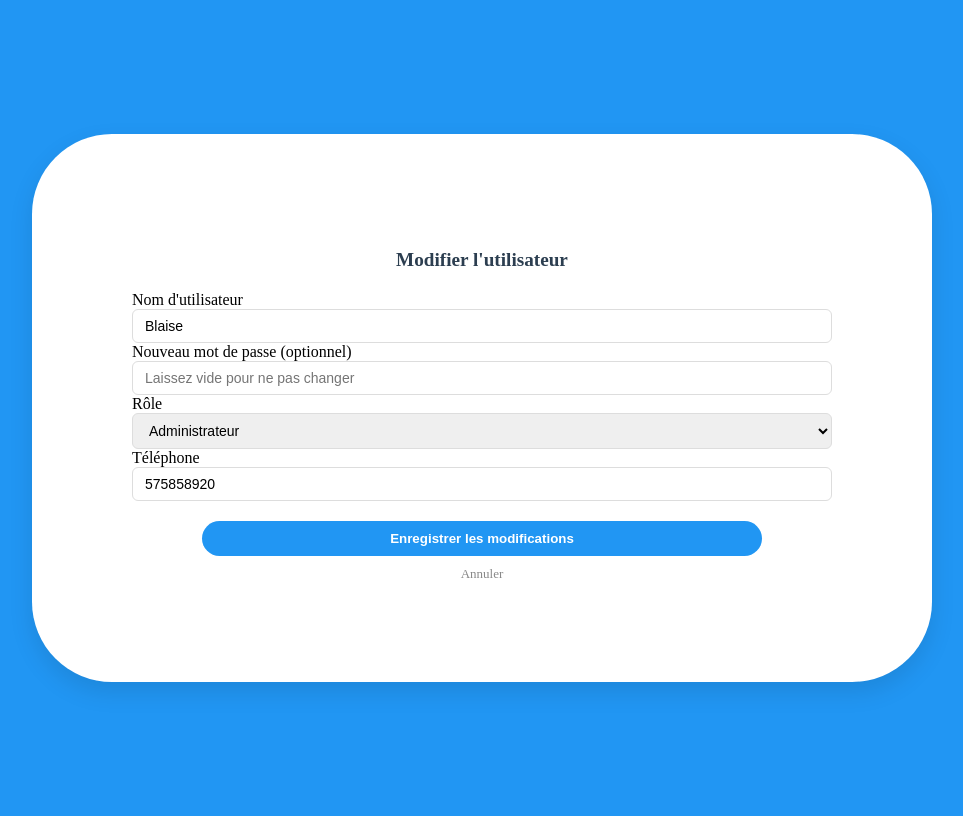
After one commit to Neilzus226/Gestion_de_Restaurant, a Django app: page /utilisateurs/utilisateurs/utilisateur/Modifier/7/ in a window 1280 px wide. The commit adds this page. Shown: the whole page, without its empty margins (158-1121 px from the left). Run offline with Django 5.2, Linux system fonts and the light colour scheme; data comes from the database, SQL or seed files in the repository; both versions use the stored data as it was after the commit.

Commit message:
modification

```diff
--- a/Gestion_de_Restaurant/settings.py
+++ b/Gestion_de_Restaurant/settings.py
@@ -55,7 +55,7 @@ ROOT_URLCONF = 'Gestion_de_Restaurant.urls'
 TEMPLATES = [
     {
         'BACKEND': 'django.template.backends.django.DjangoTemplates',
-        'DIRS': [],
+        'DIRS': [BASE_DIR/ 'templates'],
         'APP_DIRS': True,
         'OPTIONS': {
             'context_processors': [
@@ -116,3 +116,7 @@ USE_TZ = True
 # https://docs.djangoproject.com/en/6.0/howto/static-files/
 
 STATIC_URL = 'static/'
+import os
+STATICFILES_DIRS = [
+    os.path.join(BASE_DIR ,'Gestion_des_Clients_et_des_Administrateurs','static')
+]
--- a/Gestion_de_Restaurant/urls.py
+++ b/Gestion_de_Restaurant/urls.py
@@ -15,10 +15,14 @@ Including another URLconf
     2. Add a URL to urlpatterns:  path('blog/', include('blog.urls'))
 """
 from django.contrib import admin
-from django.urls import path,include
+from django.urls import path, include
+from django.views.generic import RedirectView  # <-- Importation importante
 
 urlpatterns = [
     path('admin/', admin.site.urls),
-    path('utilisateurs/',
-    include('Gestion_des_Clients_et_des_Administrateurs.urls')),
-    ]
+
+    # Cette ligne est magique : elle redirige l'accueil vers votre liste
+    path('', RedirectView.as_view(url='/utilisateurs/liste/'), name='home'),
+
+    path('utilisateurs/', include('Gestion_des_Clients_et_des_Administrateurs.urls')),
+]
--- /dev/null
+++ b/Gestion_des_Clients_et_des_Administrateurs/static/css/style.css
@@ -0,0 +1,132 @@
+table{
+    width: 100%;
+    border-collapse:collapse;
+    margin-top: 20px;
+    font-family:Arial, sans-serif;
+    box-shadow: 0 2px 8px rgba(0,0,0,0.1);
+}
+thead{
+    background-color: #f44336;
+    color: white;
+}
+th,td{
+    padding:12px;
+    text-align: left;
+    border-bottom: 1px solid #ddd;
+}
+tr:hover{
+    background-color: #f6f9f9;
+}
+h1 {
+    text-align: center;
+    color: #f44336;
+    font-family: Verdana, sans-serif;
+}
+.btn-ajouter {
+    background-color:#2196F3;
+    color : white;
+    padding : 8px 14px;
+    border : none;
+    border-raduis: 4px;
+    cursor: pointer;
+    margin_bottom: 15px;
+    font-weight: bold;
+}
+.btn-ajouter:hover {
+    background-color: #45a049;
+}
+
+.btn-modifier {
+    background-color: #2196F3;
+    color: white;
+    padding:6px 12px;
+    border:none;
+    border-raduis: 4px;
+    cursor: pointer;
+}
+
+.btn-supprimer {
+    background-color: #f44336;
+    color: white;
+    padding: 6px 12px;
+    border: none;
+    border-raduis: 4px;
+    cursor: pointer;
+}
+.btn-supprimer:hover{
+    opacity:0.8;
+}
+body{
+    background-color: #2196F3;
+}
+
+/*style pour l'ajout d'un clien*/
+/* Le conteneur du groupe (Label + Input) */
+/* 1. On réduit la largeur de la carte et on s'assure qu'elle est centrée */
+.form-card {
+    background: white;
+    padding: 100px;
+    border-radius: 80px;
+    box-shadow: 0 10px 25px rgba(0,0,0,0.1);
+    width: 100%;
+    max-width: 700px; /* Taille réduite (avant 450px) */
+    margin: 200px auto; /* Centre la carte horizontalement */
+}
+
+/* 2. On réduit la taille interne des champs (padding et police) */
+.form-group input,
+.form-group select {
+    width: 100%;
+    padding: 8px 12px; /* Padding réduit (avant 12px) */
+    border: 1px solid #ddd;
+    border-radius: 6px;
+    font-size: 14px;    /* Police légèrement plus petite */
+    box-sizing: border-box;
+    display: block;
+}
+
+/* 3. On centre le titre et on réduit sa marge */
+.form-card h2 {
+    font-size: 1.2rem;
+    color: #2c3e50;
+    margin-bottom: 20px;
+    text-align: center;
+}
+
+/* 4. On ajuste les boutons pour qu'ils soient plus fins et centrés */
+.form-actions {
+    margin-top: 20px;
+    display: flex;
+    flex-direction: column;
+    align-items: center; /* Centre les éléments dans la colonne */
+    gap: 10px;
+}
+
+.btn-save {
+    width: 80%; /* Le bouton ne prend plus toute la largeur */
+    background-color: #2196F3;
+    color: white;
+    padding: 10px; /* Plus fin */
+    border: none;
+    border-radius: 20px; /* Style arrondi plus moderne */
+    font-weight: bold;
+    cursor: pointer;
+    transition: 0.3s;
+}
+
+.btn-save:hover {
+    background-color: #1976D2;
+    transform: scale(1.02); /* Petit effet de zoom au survol */
+}
+
+.btn-cancel {
+    text-decoration: none;
+    color: #888;
+    font-size: 13px;
+}
+.container-form {
+    display: flex;
+    justify-content: center; /* Centre horizontalement */
+    align-items: center;     /* Centre verticalement */
+    height: 100vh;           /* Prend toute la hauteur de l'écran */
+}
--- /dev/null
+++ b/Gestion_des_Clients_et_des_Administrateurs/templates/gestion/modifier_utilisateur.html
@@ -0,0 +1,54 @@
+{% load static %}
+<!DOCTYPE html>
+<html lang="fr">
+<head>
+    <meta charset="UTF-8">
+    <link rel="stylesheet" href="{% static 'css/style.css' %}">
+    <title>Modifier Utilisateur</title>
+</head>
+<body>
+
+<div class="container-form">
+    <div class="form-card">
+        <h2>Modifier l'utilisateur</h2>
+
+        <form method="POST">
+            {% csrf_token %}
+
+            <div class="form-group">
+                <label for="username">Nom d'utilisateur</label>
+                <input type="text" id="username" name="username" value="{{profil.user.username}}" required>
+            </div>
+
+            <div class="form-group">
+                <label for="password">Nouveau mot de passe (optionnel)</label>
+                <input type="password" id="password" name="password" placeholder="Laissez vide pour ne pas changer">
+            </div>
+
+            <div class="form-group">
+                <label for="role">Rôle</label>
+                <select name="role" id="role" required>
+                    <option value="ADMIN" {% if profil.role == "ADMIN" %}selected{% endif %}>Administrateur</option>
+                    <option value="CLIENT" {% if profil.role == "CLIENT" %}selected{% endif %}>Client</option>
+                </select>
+            </div>
+
+            <div class="form-group">
+                <label for="telephone">Téléphone</label>
+                <input type="text" id="telephone" name="telephone" value="{{profil.telephone}}" required>
+            </div>
+
+            <div class="form-actions">
+                <button type="submit" class="btn-save">Enregistrer les modifications</button>
+                <a href="{% url 'liste_utilisateurs' %}" class="btn-cancel">Annuler</a>
+            </div>
+
+            {% if erreur %}
+                <p class="error-msg">{{ erreur }}</p>
+            {% endif %}
+        </form>
+    </div>
+</div>
+
+</body>
+</html>
--- a/Gestion_des_Clients_et_des_Administrateurs/urls.py
+++ b/Gestion_des_Clients_et_des_Administrateurs/urls.py
@@ -3,7 +3,8 @@ from . import views
 urlpatterns = [
     #lecture de l'adresse/liste/de la vue
     path('liste/', views.liste_utilisateurs, name='liste_utilisateurs'),
-    path('utilisateur/Ajouter/',views.ajouter_utilisateur, name='utilisateur_add'),
-    path('utilisateur/Modifier/<int:id>/', views.modifier_utilisateur, name='utilisateur_edit'),
-    path('utilisateur/Supprimer/<int:id>/', views.supprimer_utilisateur, name='utilisateur_delete'),
+   path('utilisateur/Ajouter/', views.utilisateur_add, name='utilisateur_add'),
+    path('utilisateurs/utilisateur/Modifier/<int:id>/', views.modifier_utilisateur, name="utilisateur_edit"),
+    path('utilisateurs/utilisateur/Supprimer/<int:id>/', views.supprimer_utilisateur, name='utilisateur_delete'),
+    path('utlisateurs/', views.liste_utilisateurs,name='liste_utilisateurs'),
 ]
--- a/Gestion_des_Clients_et_des_Administrateurs/views.py
+++ b/Gestion_des_Clients_et_des_Administrateurs/views.py
@@ -1,37 +1,78 @@
-from django.shortcuts import render
+from django.shortcuts import render, redirect,get_object_or_404
 
 # Create your views here.
+from django.db.models import Q
 from .models import Profil
 
 #code Python de "Ajouter un utilisateur"
 def liste_utilisateurs(request):
-    utilisateurs = Profil.objects.all()
-    return render(request, 'gestion/liste_utilisateurs.html',{'utilisateurs': utilisateurs})
+    query = request.GET.get('q', '')
+    utilisateurs = Profil.objects.select_related("user").all().order_by('-id')
+
+    if query:
+        utilisateurs = utilisateurs.filter(
+            Q(user__username__icontains=query)|
+            Q(role__icontains=query)|
+            Q(telephone__icontains=query))
+    return render(request, "gestion/liste_utilisateurs.html",{"utilisateurs": utilisateurs,'query':query})
+
 #ajout d'un utilisateur(serveur de base)
+from django.shortcuts import render, redirect
 from django.contrib.auth.models import User
-from .models import Profil
-def ajouter_utilisateur(request):
-    if request.method == 'POSt':
-        user = User.objects.create_user(
-username=request.POST['username'],
-password=request.POST['password'])
-        Profil.objects.create(user=user,
-role=request.POST['role'],
-telephone=request.POST['telephone'])
-        return redirect('liste_utilisateurs')
-    return render(request,'gestion/ajouter_utilisateur.html')
+from .models import Profil  # Remplacez 'Profil' par le nom exact de votre modèle
 
+def utilisateur_add(request):
+    if request.method == "POST":
+        # 1. On récupère les données saisies dans le formulaire HTML
+        nom = request.POST.get('username')
+        mdp = request.POST.get('password')
+        role = request.POST.get('role')
+        tel = request.POST.get('telephone')
+
+        # 2. Sécurité : On vérifie si l'utilisateur existe déjà
+        if User.objects.filter(username=nom).exists():
+            return render(request, 'ajouter_utilisateur.html', {
+                'erreur': "Ce nom d'utilisateur est déjà pris."
+            })
+
+        try:
+            # 3. Création de l'utilisateur dans la table de base de Django (Auth User)
+            nouvel_user = User.objects.create_user(username=nom, password=mdp)
+
+            # 4. Création du profil associé (votre table personnalisée)
+            Profil.objects.create(
+                user=nouvel_user,
+                role=role,
+                telephone=tel
+            )
+
+            # 5. LA REDIRECTION : On renvoie vers la page de la liste
+            # Assurez-vous que 'liste_utilisateurs' est le 'name' dans votre urls.py
+            return redirect('utilisateur_add')
+
+        except Exception as e:
+            # En cas d'erreur imprévue
+            return render(request, 'ajouter_utilisateur.html', {
+                'erreur': f"Une erreur est survenue : {e}"
+            })
+
+    # Si c'est une requête GET (affichage simple de la page)
+    return render(request, 'ajouter_utilisateur.html')
 #code Python de "Modifier un utilisateur"
 def modifier_utilisateur(request,id):
-    profil = Profil.objects.get(id=id)
+    profil = get_object_or_404(Profil, id=id)
     if request.method == 'POST':
-        profil.role = request.POST['role']
-        profil.telephon = request.POST['telephone']
+        profil.role = request.POST.get("role", profil.role)
+        profil.telephone = request.POST.get("telephone", profil.user.username)
+        profil.user.set_password(request.POST.get("password",profil.user.password))
+        profil.user.save()
         profil.save()
-        return redirect('liste_utilisateurs')
-        return render(request,'gestion/modifier_utilisateur.html',{'profil':profil})
+        return redirect("liste_utilisateurs")
+    return render(request,"gestion/modifier_utilisateur.html",{'profil':profil})
 
 #code python de "supprimer utilisateur"
 def supprimer_utilisateur(request,id):
-    profil = Profil.objects.get(id=id)
-    return redirect('liste_utilisateur')
+    profil = get_object_or_404(Profil, id=id)
+    profil.user.delete()
+    profil.delete()
+    return redirect('liste_utilisateurs')
```
Also changed, not shown: Gestion_des_Clients_et_des_Administrateurs/templates/gestion/ajouter_utilisateur.html (deleted, +0 -9 lines), Gestion_des_Clients_et_des_Administrateurs/templates/gestion/liste_utilisateurs.html (+23 -7 lines), Gestion_des_Clients_et_des_Administrateurs/templates/gestion/modifier_utlisateur.html (deleted, +0 -7 lines), templates/ajouter_utilisateur.html (added, +55 -0 lines), db.sqlite3, 1 other file.
